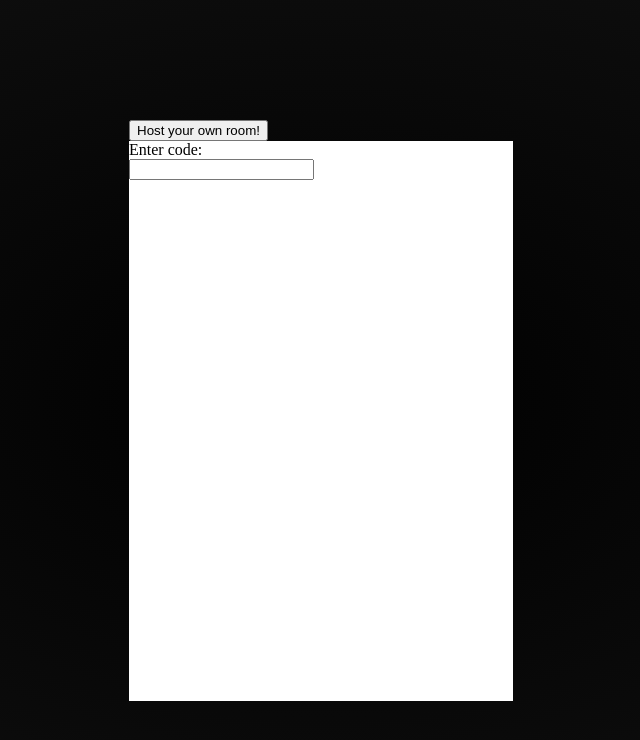
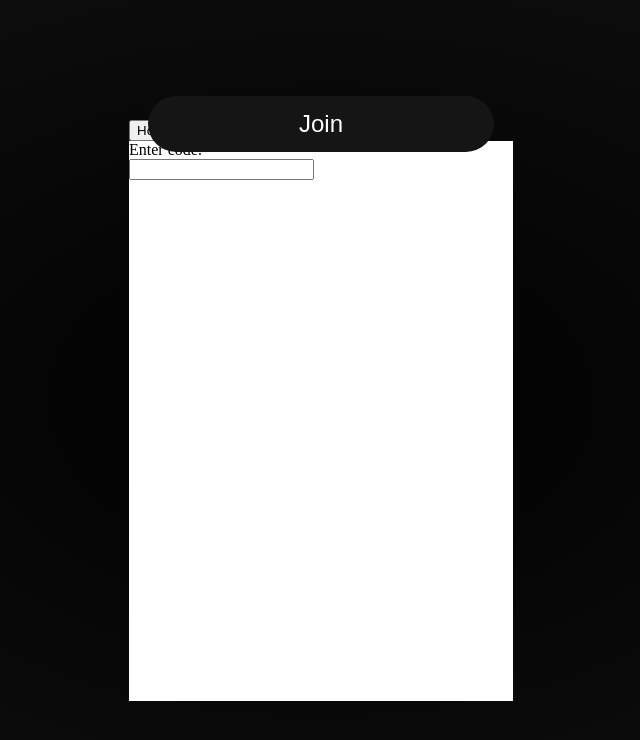
Before and after one commit to Angulorecto/onenight, a plain HTML site: page index.html in a window 1280 px wide. Shown: the whole page, without its empty margins (319-959 px from the left). Drawn offline with Linux system fonts and the light colour scheme.

Commit message:
Update index.css

```diff
--- a/styles/index.css
+++ b/styles/index.css
@@ -20,7 +20,7 @@ body {
   position: relative;
   width: 90%;
   height: 10%;
-  bottom: 50%;
+  bottom: 15%;
   left: 5%;
   border: none;
 }
```
